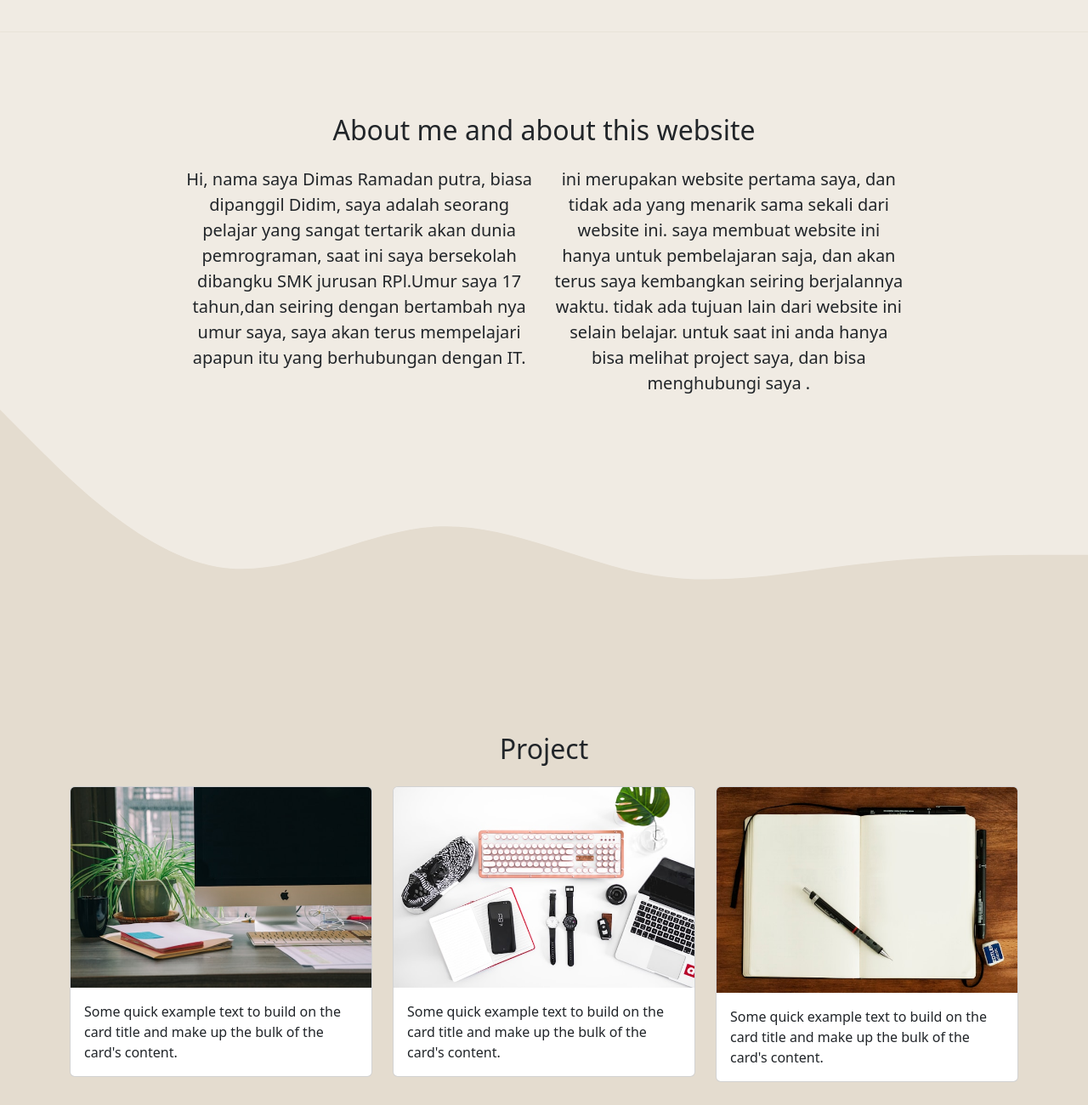
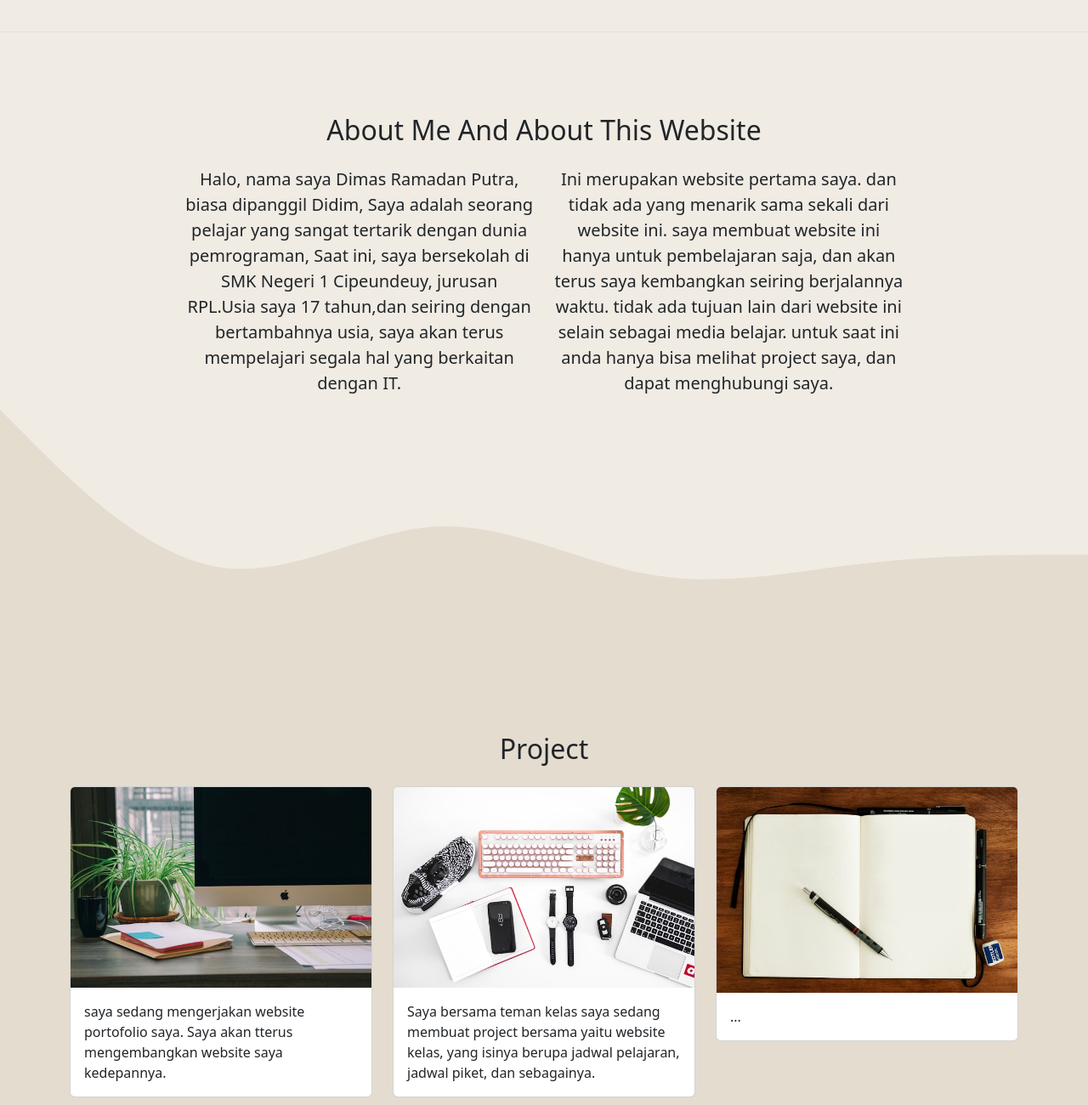
Before and after one commit to DidimRatra/DidimRatra.github.io, a plain HTML site: page index.html in a window 1280 px wide. Shown: the part 680-1980 px from the top of the page at 85% size. Drawn offline with nearby package versions, Linux system fonts and the light colour scheme.

Commit message:
mengubah tulisan project dan about

```diff
--- a/index.html
+++ b/index.html
@@ -54,15 +54,15 @@
         <div class="containe">
           <div class="row text-center mb-3">
             <div class="col">
-              <h2>About me and about this website</h2>
+              <h2>About Me And About This Website</h2>
             </div>
           </div>
           <div class="row justify-content-center fs-5 text-center">
             <div class="col-md-4">
-              <p>Hi, nama saya Dimas Ramadan putra, biasa dipanggil Didim, saya adalah seorang pelajar yang sangat tertarik akan dunia pemrograman, saat ini saya bersekolah dibangku SMK jurusan RPl.Umur saya 17 tahun,dan seiring dengan bertambah nya umur saya, saya akan terus mempelajari apapun itu yang berhubungan dengan IT.</p>
+              <p>Halo, nama saya Dimas Ramadan Putra, biasa dipanggil Didim, Saya adalah seorang pelajar yang sangat tertarik dengan dunia pemrograman, Saat ini, saya bersekolah di SMK Negeri 1 Cipeundeuy, jurusan RPL.Usia saya 17 tahun,dan seiring dengan bertambahnya usia, saya akan terus mempelajari segala hal yang berkaitan dengan IT.</p>
             </div>
             <div class="col-md-4">
-              <p>ini merupakan website pertama saya, dan tidak ada yang menarik sama sekali dari website ini. saya membuat website ini hanya untuk pembelajaran saja, dan akan terus saya kembangkan seiring berjalannya waktu. tidak ada tujuan lain dari website ini selain belajar. untuk saat ini anda hanya bisa melihat project saya, dan bisa menghubungi saya .</p>
+              <p>Ini merupakan website pertama saya. dan tidak ada yang menarik sama sekali dari website ini. saya membuat website ini hanya untuk pembelajaran saja, dan akan terus saya kembangkan seiring berjalannya waktu. tidak ada tujuan lain dari website ini selain sebagai media belajar. untuk saat ini anda hanya bisa melihat project saya, dan dapat menghubungi saya.</p>
             </div>
           </div>
         </div>
@@ -82,7 +82,7 @@
               <div class="card">
                 <img src="project/p1.jpg" class="card-img-top" alt="...">
                 <div class="card-body">
-                  <p class="card-text">Some quick example text to build on the card title and make up the bulk of the card's content.</p>
+                  <p class="card-text">saya sedang mengerjakan website portofolio saya. Saya akan tterus mengembangkan website saya kedepannya.</p>
                 </div>
               </div>
             </div>
@@ -90,7 +90,7 @@
               <div class="card">
                 <img src="project/p2.jpg" class="card-img-top" alt="...">
                 <div class="card-body">
-                  <p class="card-text">Some quick example text to build on the card title and make up the bulk of the card's content.</p>
+                  <p class="card-text">Saya bersama teman kelas saya sedang membuat project bersama yaitu website kelas, yang isinya berupa jadwal pelajaran, jadwal piket, dan sebagainya.</p>
                 </div>
               </div>
             </div>
@@ -98,7 +98,7 @@
               <div class="card">
                 <img src="project/p3.jpg" class="card-img-top" alt="...">
                 <div class="card-body">
-                  <p class="card-text">Some quick example text to build on the card title and make up the bulk of the card's content.</p>
+                  <p class="card-text">...</p>
                 </div>
               </div>
             </div>
```
